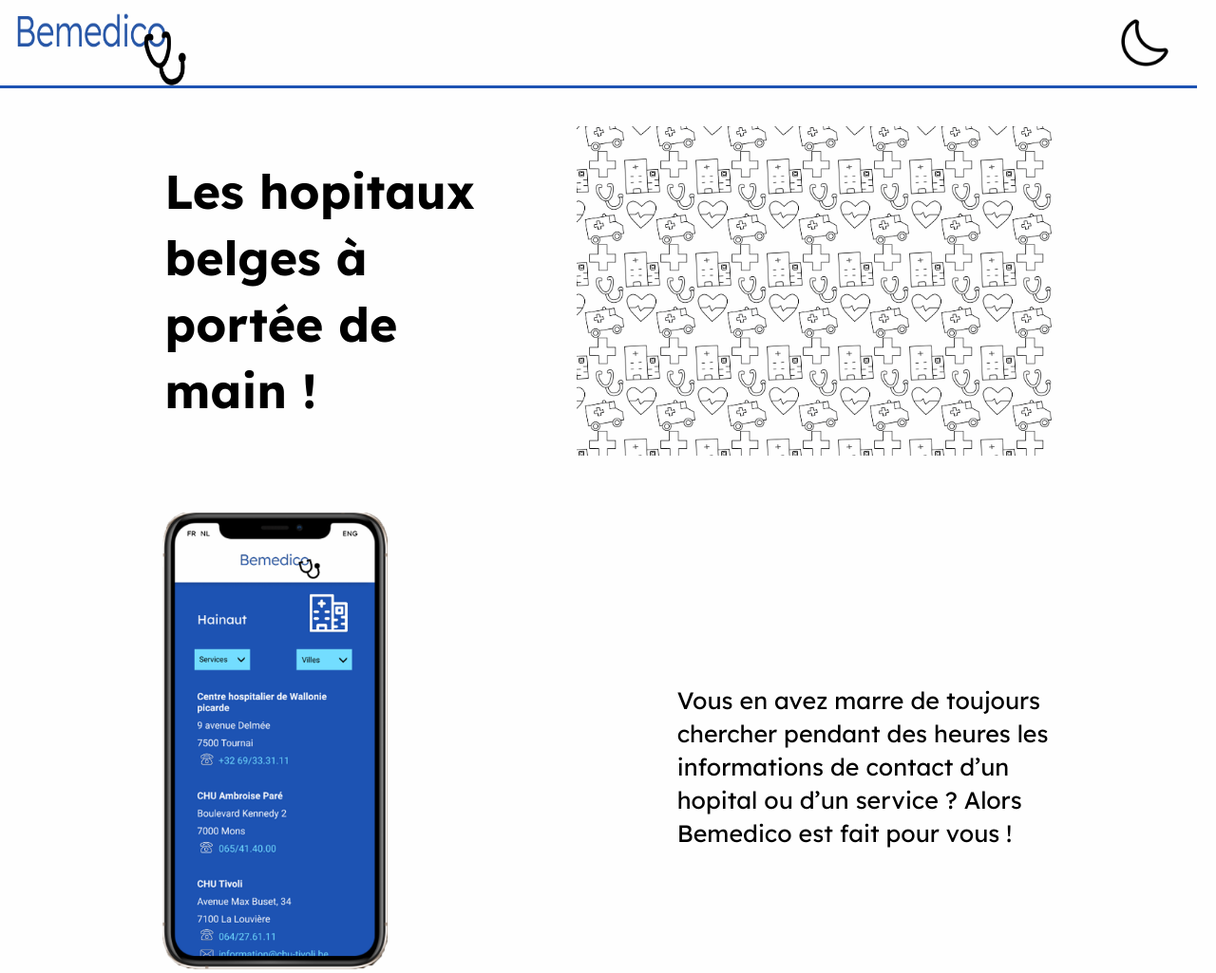
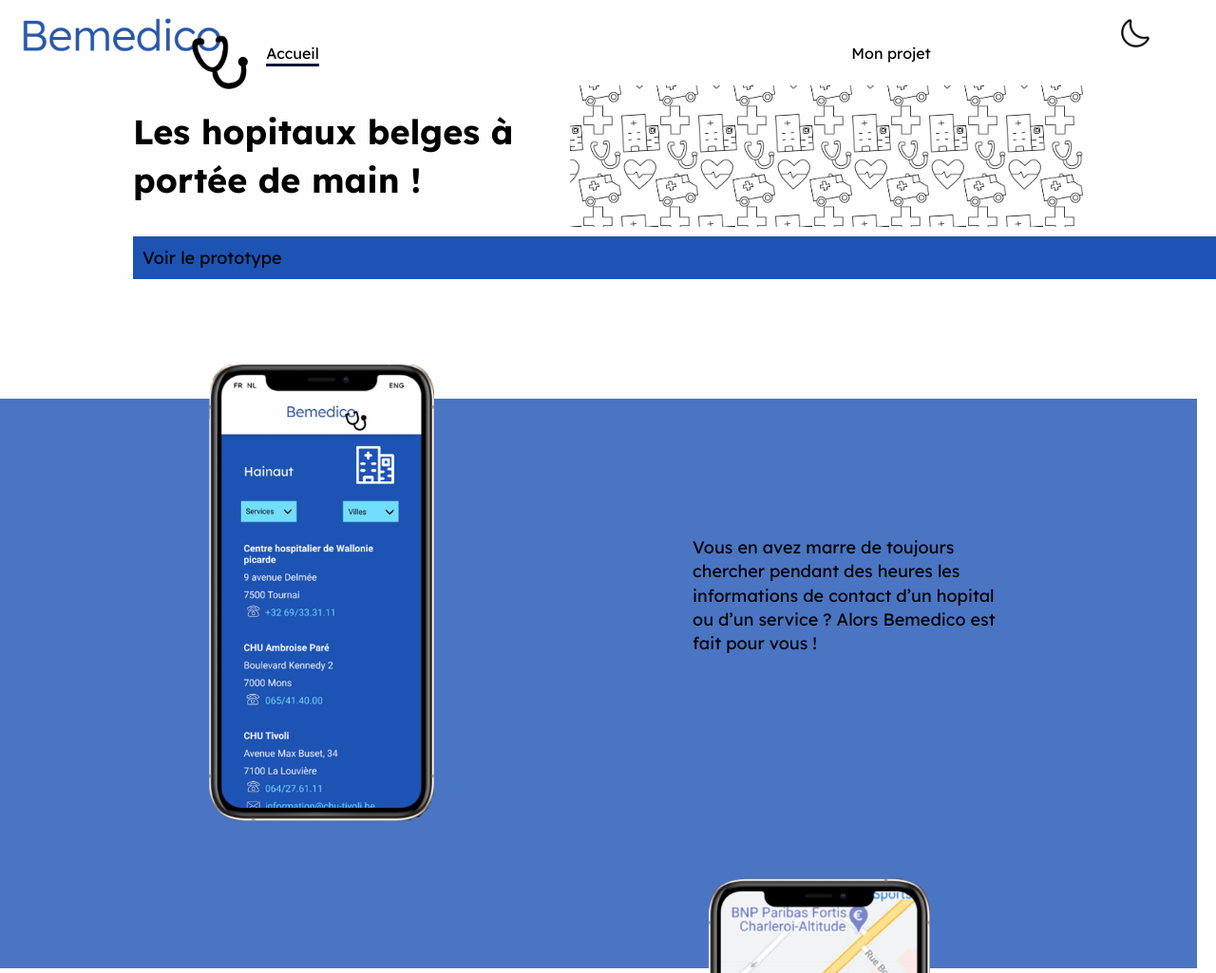
Before and after one commit to mailysmae/tfa, a website: page src/index.html in a window 1280 px wide. Shown: the top 1025 px of the page at 95% size. Drawn offline with nearby package versions, Linux system fonts and the light colour scheme; files that its build step writes are made by us from their sources.

Commit message:
FEAT: mobil

```diff
--- a/src/assets/sass/_grid.scss
+++ b/src/assets/sass/_grid.scss
@@ -1,35 +1,20 @@
 
 /*CSS Grid*/
-.container{
+.section--titre{
     display: grid;
-    grid-template-columns: 1fr 2fr 3fr 1fr;
+    grid-template-columns: 1fr 2fr 3fr 2fr 1fr;
     column-gap: 20px;
-    row-gap: 50px;
-    margin: 20px;
-    padding: 20px;
-
+    row-gap: 20px;
 
 }
-.container > *{
-    grid-column: 2/-1;
-}
 .mgrid-start2{
-    grid-column-start: 2;
-    grid-column-end: 4;
+    grid-column-start: 3;
+    grid-column-end: 5;
+    grid-row-start: 1;
 }
 .mgrid-start3{
-    grid-column-start: 3;
-    grid-column-end: 4;
-}
-.mgrid-start4{
-    grid-column-start: 2;
+    grid-column-start:2;
     grid-column-end: 3;
-}
-.mgrid-start5{
-    grid-column-start: 3;
-    grid-column-end: 4;
-    grid-row-start: 1;
-    grid-row-end: 2;
 }
 
 
@@ -137,11 +122,13 @@
     .dgrid-start2{
         grid-column-start: 2;
         grid-column-end: 3;
+        grid-row-start: 1;
 
     }
     .dgrid-start3{
         grid-column-start: 4;
         grid-column-end: 4;
+        grid-row-start: 1;
 
     }
     .dgrid-start4{
--- a/src/assets/sass/_layout.scss
+++ b/src/assets/sass/_layout.scss
@@ -10,8 +10,6 @@
     width: 390px;
     height: 40px;
     font-size: 16px;
-    border-bottom: 3px solid;
-    border-color: var(--color-secondary);
 }
 
 .section--footer{
@@ -20,13 +18,22 @@
     border-top: 3px solid;
     border-color: var(--color-secondary);
 }
+
+.section--texte{
+    display: flex;
+    flex-direction: column;
+    justify-content: center;
+    margin: 20px;
+    padding: 80px;
+    margin-top: 10px;
+}
 /*images*/
 img{
     max-width: 100%;
 }
 .mockup{
     position: relative;
-    max-width: 150px;
+    max-width: 140px;
 
 }
 .mockup--projet{
@@ -37,7 +44,7 @@
 .logo{
     max-width: 30%;
     position: relative;
-    padding: 0;
+    padding: 5px;
 }
 .logoui{
     width: 200px;
@@ -55,11 +62,21 @@
 .carre {
     background-image: url(../images/pa.png);
     background-repeat: repeat;
-    background-size: 50%;
+    background-size: 30%;
     background-position: 100%;
 
 }
-
+.rectangle{
+    position: absolute;
+    width: 390px;
+    height: 520px;
+    top: 0; left: 0;
+    top: 420px;
+    background: rgba(29, 83, 179, 0.8);
+}
+p{
+    position: relative;
+}
 /*Liens et Boutons*/
 a{
     text-decoration: none;
@@ -102,6 +119,11 @@
 .darkMode{
     width: 85px;
     height: 85px;
+}
+.proto{
+    background-color: var(--color-text-offset);
+    padding: 10px;
+    margin-top: -40px;
 }
 
 /*couleurs*/
@@ -210,8 +232,8 @@
         top: 20px; left: 1180px;
     }
     .bouton--sombre{
-        width: 50px;
-        height: 50px;
+        width: 30px;
+        height: 30px;
     }
     /*texte*/
     .copyright{
@@ -235,7 +257,7 @@
      }
 
     .logo{
-        height: 80px;
+        max-width: 20%;
         margin-left: 15px;
         margin-top: 10px;
     }
@@ -253,6 +275,13 @@
         background-size: 15%;
         background-position: 100%;
     }
+    .rectangle{
+        position: absolute;
+        width: 1260px;
+        height: 600px;
+        left: 0;
+        background: rgba(29, 83, 179, 0.8);
+    }
 }
 
 @media (min-width: 1500px){
--- a/src/assets/sass/_list.scss
+++ b/src/assets/sass/_list.scss
@@ -22,7 +22,7 @@
     color: var(--color-text-offset);
 }
 .menu__etat--ac{
-
+    border-bottom: 4px solid black;
 }
 .menu__etat--hover{
     color: var(--color-text-offset);
@@ -56,41 +56,41 @@
     overflow: hidden;
 
 
-    background-image: url(../images/insta.png);
+    background-image: url(../images/instahover.png);
     background-repeat: no-repeat;
     background-size: contain;
     background-position: center;
 
 }
 .reseau__el--insta a:hover{
-    background-image: url(../images/instahover.png);
+    background-image: url(../images/insta.png);
 }
 .reseau__el--insta a:focus{
     background-image: url(../images/insta.png);
 }
 .reseau__el--pinterest a{
-    background-image: url(../images/pinterest.png);
+    background-image: url(../images/pinteresthover.png);
 }
 .reseau__el--pinterest a:hover{
-    background-image: url(../images/pinteresthover.png);
+    background-image: url(../images/pinterest.png);
 }
 .reseau__el--pinterest a:focus{
     background-image: url(../images/pinterest.png);
 }
 .reseau__el--mail a{
-    background-image: url(../images/mail.png);
+    background-image: url(../images/mailhover.png);
 }
 .reseau__el--mail a:hover{
-    background-image: url(../images/mailhover.png);
+    background-image: url(../images/mail.png);
 }
 .reseau__el--mail a:focus{
     background-image: url(../images/mail.png);
 }
 .reseau__el--behance a{
-    background-image: url(../images/behance.png);
+    background-image: url(../images/behancehover.png);
 }
 .reseau__el--behance a:hover{
-    background-image: url(../images/behancehover.png);
+    background-image: url(../images/behance.png);
 }
 .reseau__el--behance a:focus{
     background-image: url(../images/behance.png);
@@ -168,8 +168,12 @@
         display:none;
     }
     .menu__item{
-        display:none;
-    }
+        position: relative;
+        top: -50px;
+     }
+     .menu__item--actif {
+        border-bottom: 3px solid #091936;
+     }
     .menu__el a{
         display: inline-block;
         position: relative;
@@ -197,4 +201,8 @@
          margin-right: 20px;
 
      }
+     .menu__item{
+        position: relative;
+        top: -60px;
+     }
 }
--- a/src/assets/sass/_type.scss
+++ b/src/assets/sass/_type.scss
@@ -67,7 +67,7 @@
 }
 @media (min-width: 1200px){
     body{
-        font-size: 25px;
+        font-size: 18px;
 
     }
     .copyright{
@@ -82,8 +82,5 @@
     .prototype--projet{
         bottom: 260px; left: -80px;
     }
-    .title{
-        font-size: 30px;
 
-    }
 }
--- a/src/index.html
+++ b/src/index.html
@@ -42,8 +42,8 @@
 
         <button class="menu-button">Menu</button>
         <nav class="menu">
-            <ul class="menu__list">
-                <li class="menu__item"><a class="menu__link" href="index.html">Accueil</a></li>
+            <ul class="menu__liste">
+                <li class="menu__item menu__item--actif"><a class="menu__link" href="index.html">Accueil</a></li>
                 <li class="menu__item"><a class="menu__link" href="projet.html">Mon projet</a></li>
             </ul>
         </nav>
@@ -57,34 +57,35 @@
 
             <section class="section section--titre container">
 
-                    <div class="carre mgrid-start5 tgrid-start15 dgrid-start15"></div>
+                    <div class="carre mgrid-start2 tgrid-start15 dgrid-start15"></div>
 
-                    <h1 class="mgrid-start4 tgrid-start7 dgrid-start4">Les hopitaux belges à portée de main !</h1>
-                      <!--
-                    <span class="mgrid-start4"><a href="https://www.figma.com/proto/EQH0xiZd5A5OLxFnev9VP4/TFA-final?scaling=scale-down&page-id=0%3A1&node-id=1%3A2">Voir le prototype</a></span>
-         -->
+                    <h1 class="mgrid-start3 tgrid-start7 dgrid-start4">Les hopitaux belges à portée de main !</h1>
+
+                    <span class="proto mgrid-start3"><a href="https://www.figma.com/proto/EQH0xiZd5A5OLxFnev9VP4/TFA-final?scaling=scale-down&page-id=0%3A1&node-id=1%3A2">Voir le prototype</a></span>
+
             </section>
 
 
             <section class="section section--texte container">
 
-                <p class="mgrid-start2 tgrid-start2 dgrid-start3">Vous en avez marre de toujours chercher pendant des heures les informations de contact d’un hopital ou d’un service ?
+            <div class="rectangle"></div>
+
+                <p class="tgrid-start2 dgrid-start3">Vous en avez marre de toujours chercher pendant des heures les informations de contact d’un hopital ou d’un service ?
 
                     Alors Bemedico est fait pour vous ! </p>
 
-                <img class="mockup mgrid-start3 tgrid-start3 dgrid-start2" src="assets/images/appli2.png" srcset="assets/images/appli2.png 2x" alt="Mockup de la page des regions de Bemedico">
+                <img class="mockup tgrid-start3 dgrid-start2" src="assets/images/appli2.png" srcset="assets/images/appli2.png 2x" alt="Mockup de la page des regions de Bemedico">
 
 
-                <p class="mgrid-start2 tgrid-start4 dgrid-start4">Sur cette application vous retrouverez toutes les informations des hopitaux belges ainsi que leurs services mais aussi un bouton qui vous
+                <p class="tgrid-start4 dgrid-start4">Sur cette application vous retrouverez toutes les informations des hopitaux belges ainsi que leurs services mais aussi un bouton qui vous
                     permet d’accéder directement au numéro d’urgence des hopitaux près de chez vous. </p>
 
-                <img class="mockup mgrid-start3 tgrid-start5 dgrid-start5" src="assets/images/appli3.png" srcset="assets/images/appli3.png 2x" alt="Mockup de la page des urgences de Bemedico">
+                <img class="mockup tgrid-start5 dgrid-start5" src="assets/images/appli3.png" srcset="assets/images/appli3.png 2x" alt="Mockup de la page des urgences de Bemedico">
 
             </section>
 
         </main>
 
-    </div>
     <div class="contenair">
     <footer class="section section--footer">
 
```
